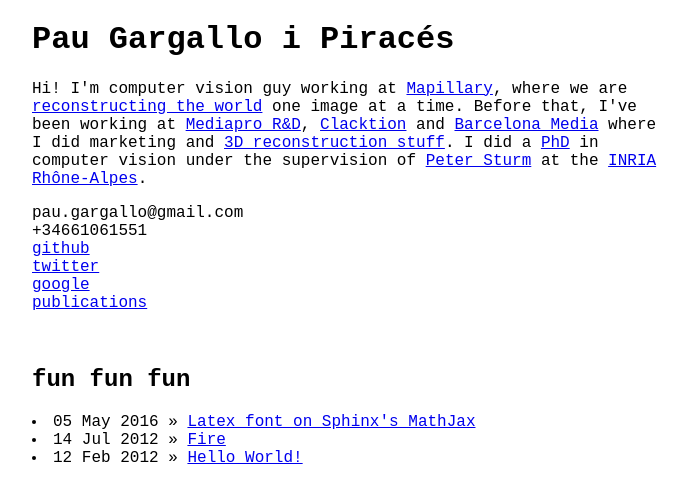
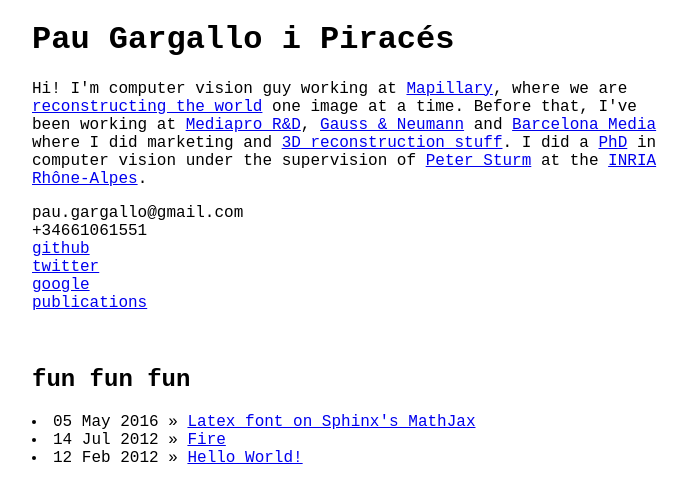
Before and after one commit to paulinus/paulinus.github.io, a Jekyll site: the page built from index.html, in a window 1280 px wide. Shown: the top 503 px of the page, without its empty margins (288-975 px from the left). Built offline with Jekyll 4.4.1, drawn with Linux system fonts in a browser that asks for light colours.

Commit message:
Update links

```diff
--- a/index.html
+++ b/index.html
@@ -6,8 +6,8 @@
 
 <h1>Pau Gargallo i Piracés</h1>
 <p>
-Hi!  I'm computer vision guy working at <a href="http://mapillary.com">Mapillary</a>, where we are  <a href="https://github.com/mapillary/OpenSfM">reconstructing the world</a> one image at a time.  Before that, I've been working at <a href="http://www.mediapro.es/eng/id.php">Mediapro R&D</a>, <a href="http://clacktion.com/">Clacktion</a> and <a href="http://barcelonamedia.org">Barcelona Media</a> where I did marketing and <a href="https://www.youtube.com/watch?v=UePrOp2s31c">3D reconstruction stuff</a>.
-I did a <a href ="publications.html">PhD</a> in computer vision under the supervision of <a href="http://perception.inrialpes.fr/~Sturm/">Peter Sturm</a> at the <a href="http://www.inria.fr/centre/grenoble">INRIA Rhône-Alpes</a>.
+Hi!  I'm computer vision guy working at <a href="http://mapillary.com">Mapillary</a>, where we are  <a href="https://github.com/mapillary/OpenSfM">reconstructing the world</a> one image at a time.  Before that, I've been working at <a href="http://www.mediapro.es/eng/id.php">Mediapro R&D</a>, <a href="http://gauss-neumann.com/">Gauss & Neumann</a> and <a href="http://barcelonamedia.org">Barcelona Media</a> where I did marketing and <a href="https://www.youtube.com/watch?v=UePrOp2s31c">3D reconstruction stuff</a>.
+I did a <a href ="publications.html">PhD</a> in computer vision under the supervision of <a href="https://team.inria.fr/steep/people/peter-sturm/">Peter Sturm</a> at the <a href="http://www.inria.fr/centre/grenoble">INRIA Rhône-Alpes</a>.
 </p>
 <p>
 pau.gargallo@gmail.com<br />
```
